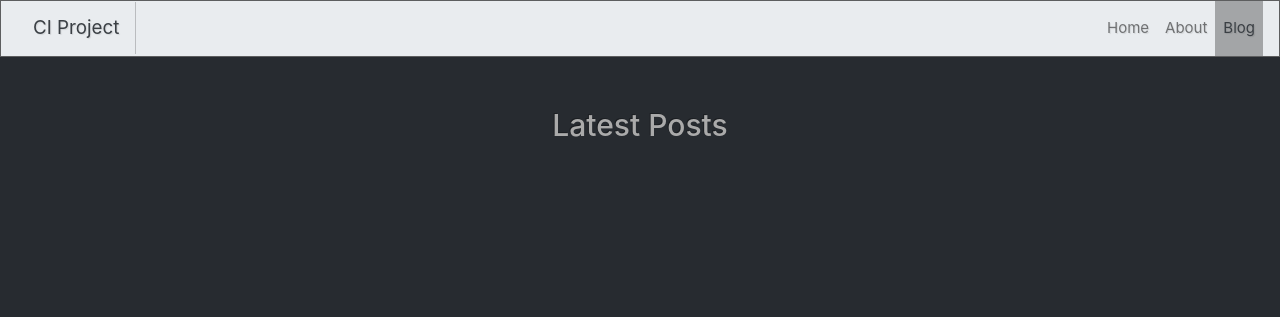
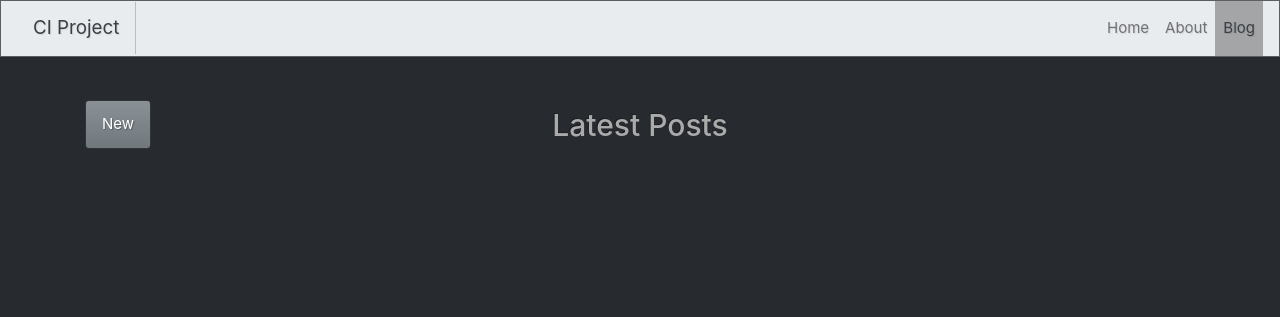
Before and after one commit to makmacedo/Learning-CI, a CodeIgniter app: page /ciproj/posts in a window 1280 px wide. Shown: the top 317 px of the page. Run offline with CodeIgniter, Linux system fonts and the light colour scheme; data that the repository does not hold is empty; some libraries are stand-ins or nearby versions.

Commit message:
posts create btn add

```diff
--- a/application/views/posts/index.php
+++ b/application/views/posts/index.php
@@ -1,4 +1,7 @@
 <h2><?= $title ?></h2>
+<div class="new">
+    <a class="btn btn-secondary btn-md float-right" href="<?php echo site_url('/posts/create');?>">New</a>
+</div>
 
 <?php foreach($posts as $post) :?>
     <div class="card text-white bg-secondary mb-3">
--- a/assets/css/style.css
+++ b/assets/css/style.css
@@ -25,3 +25,8 @@
 .card-body .btn {
 	margin: 0 5px;
 }
+
+.new {
+	position: absolute;
+	top: 100;
+}
```
